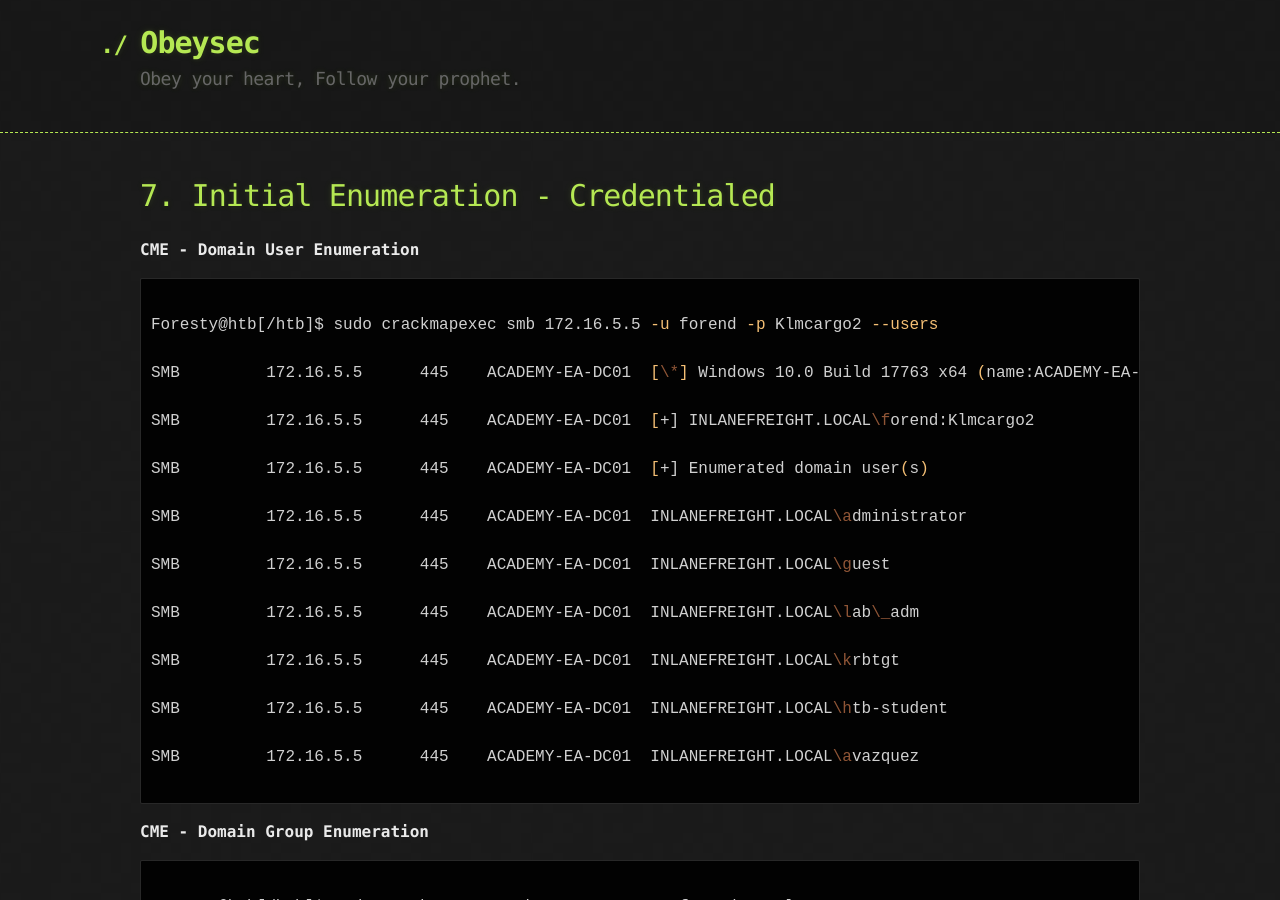
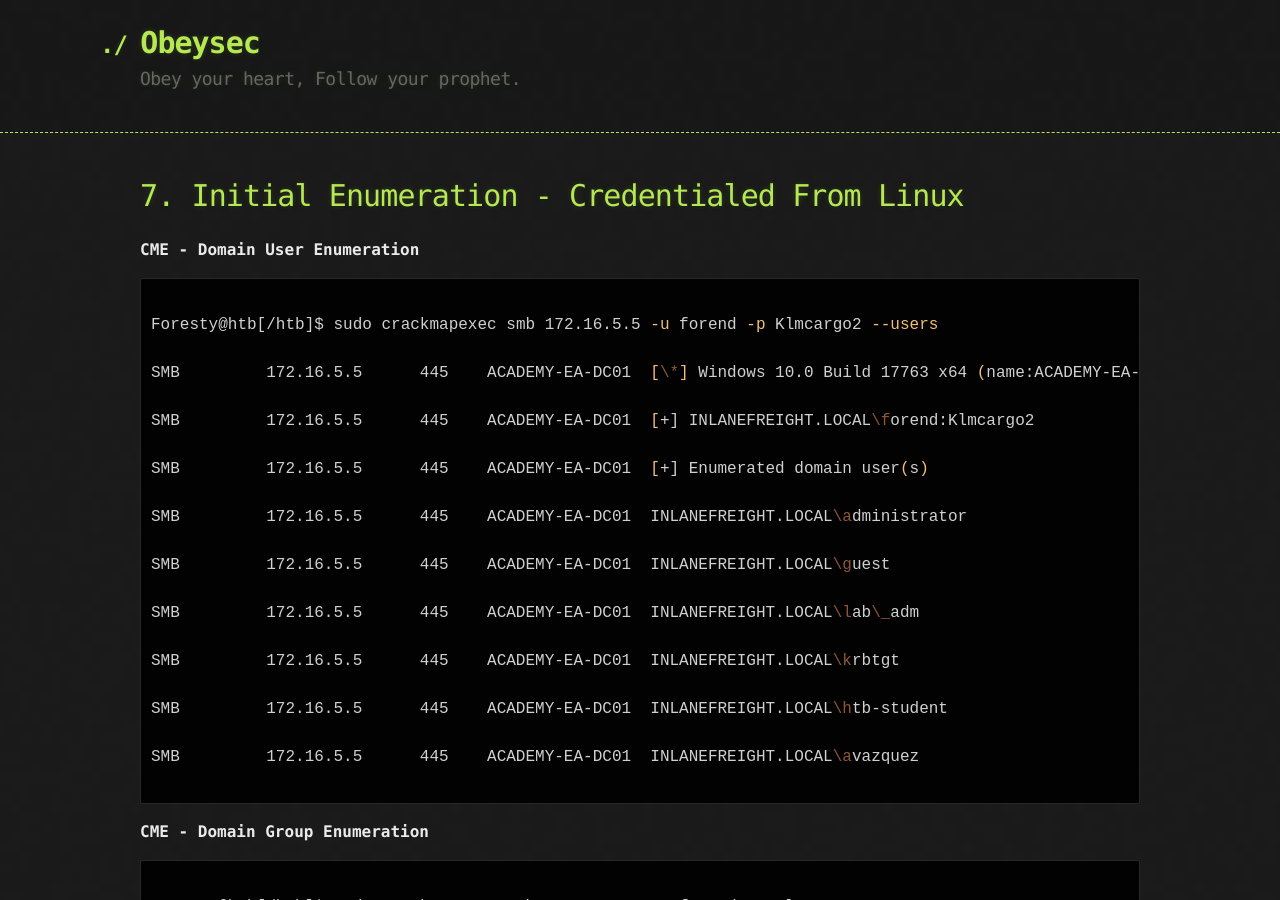
Before and after one commit to sahabrifki/sahabrifki.github.io, a Jekyll site: the page built from AD/InitialEnumeration_Credentialed.md, in a window 1280 px wide and 900 px high. Built offline with Jekyll 4.4.1, drawn with Linux system fonts in a browser that asks for light colours; our own code applies the rules of GitHub Pages for plain Markdown files.

Commit message:
Update InitialEnumeration_Credentialed.md

```diff
--- a/AD/InitialEnumeration_Credentialed.md
+++ b/AD/InitialEnumeration_Credentialed.md
@@ -1,4 +1,4 @@
-# 7. Initial Enumeration - Credentialed
+# 7. Initial Enumeration - Credentialed From Linux
 
 
 **CME - Domain User Enumeration**
```
